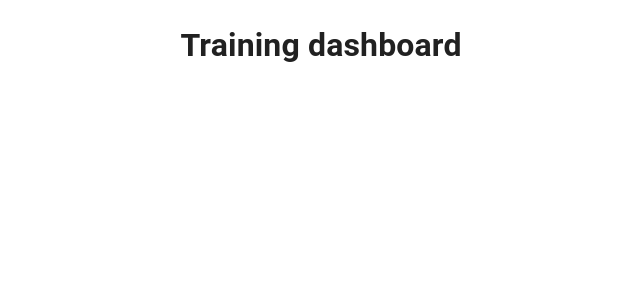
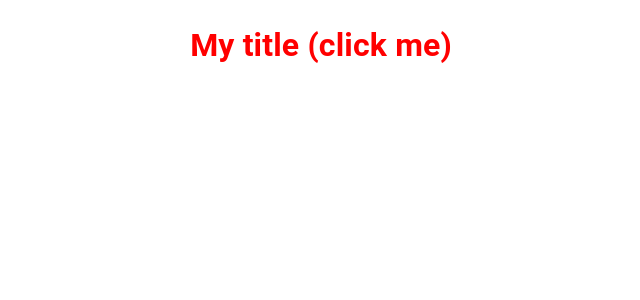
Before and after one commit to OrdinaSimke/react-recharts-training, a React (Create React App) app: page / in a window 1280 px wide. Shown: the top 300 px of the page, without its empty margins (319-959 px from the left). Built offline with nearby package versions, Linux system fonts and the light colour scheme.

Commit message:
added useState, props and component

```diff
--- a/jsconfig.json
+++ b/jsconfig.json
@@ -2,8 +2,6 @@
     "compilerOptions": {
      "checkJs": true,
       "jsx": "react",
-
-        // these are just imports configuratoins
       "baseUrl": ".",
       "paths": {
        "@src/*": ["src/*"],
--- /dev/null
+++ b/src/components/Title/Title.jsx
@@ -0,0 +1,19 @@
+import React, { useState } from 'react';
+
+export const Title = (props) => {
+  const { value } = props;
+  const [isBlue, setIsBlue] = useState(false);
+
+  const updateTitle = () => {
+    setIsBlue(!isBlue);
+  };
+
+  return (
+    <h1
+      style={{ textAlign: 'center', color: isBlue ? 'blue' : 'red' }}
+      onClick={updateTitle}
+    >
+      {value}
+    </h1>
+  );
+};
--- a/src/pages/Dashboard.jsx
+++ b/src/pages/Dashboard.jsx
@@ -1,9 +1,10 @@
+import { Title } from '../components/Title/Title';
 import React from 'react';
 
 export const Dashboard = (props) => {
   return (
     <div style={{ width: '100%' }}>
-      <h1 style={{ textAlign: 'center' }}>Training dashboard</h1>
+      <Title value="My title (click me)"></Title>
     </div>
   );
 };
```
